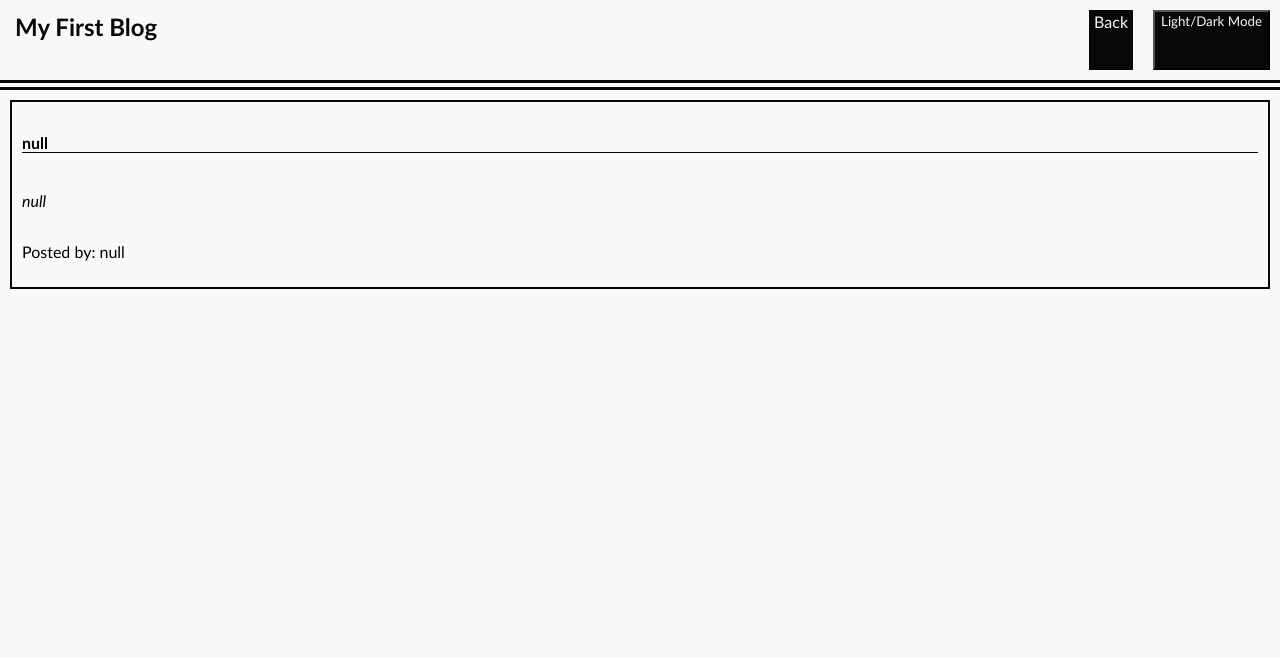
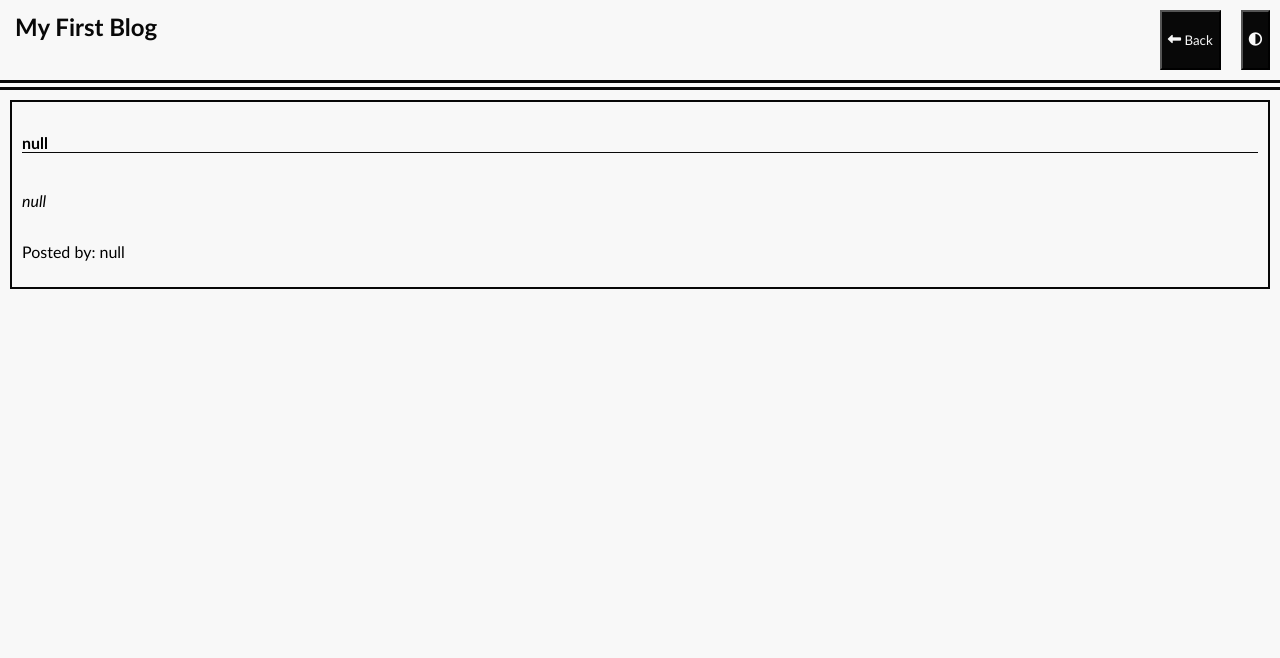
Before and after one commit to BeeCeeTee/CWRU-04-Personal-Blog, a plain HTML site: page blog.html in a window 1280 px wide. Shown: the top 658 px of the page. Drawn offline with nearby package versions, Linux system fonts and the light colour scheme.

Commit message:
added icons

```diff
--- a/assets/css/blog.css
+++ b/assets/css/blog.css
@@ -1,10 +1,4 @@
-:root {
-    --accent: #080808;
-    --submit: #080808;
-    --background: #F8F8F8;
-    --hover: #404040;
-}
-
+/* HEADER */
 header {
     height: 10vh;
     width: 100vw;
@@ -31,12 +25,14 @@ header {
     justify-content: flex-end;
 }
 
+form {
+    display: flex;
+}
+
 #back {
     display: flex;
+    align-items: center;
     margin: 10px;
-    padding: 2px 5px 2px 5px;
-    text-decoration: none;
-    text-align: center;
     background-color: var(--accent);
     color: var(--background);
 }
@@ -48,18 +44,21 @@ header {
     order: 1;
     margin: 10px;
     display: flex;
+    align-items: center;
     background-color: var(--accent);
     color: var(--background);
 }
 
 #theme:hover {
-    background-color: var(--hover)
+    background-color: var(--hover);
 }
 
+/* BLOG POSTS SECTION */
 section {
     height: 70vh;
 }
 
+/* FOOTER */
 footer {
     height: 12vh;
     border-top: 10px double var(--accent);
--- a/assets/css/form.css
+++ b/assets/css/form.css
@@ -1,25 +1,10 @@
-:root {
-    --accent: #080808;
-    --submit: #080808;
-    --background: #F8F8F8;
-    --hover: #404040;
-}
-
-* {
-    font-family: 'Trebuchet MS', 'Lucida Sans Unicode', 'Lucida Grande', 'Lucida Sans', Arial, sans-serif;
-}
-
-body {
-    background-color: var(--background);
-   margin: 0;
-   padding: 0;
-}
-
+/* GENERAL */
 main {
     width: 100vw;
     height: 87vh;
 }
 
+/* HEADER */
 header {
     height: 10vh;
     width: 100vw;
@@ -32,6 +17,7 @@ header {
     order: 1;
     margin: 10px;
     display: flex;
+    align-items: center;
     background-color: var(--accent);
     color: var(--background);
 }
@@ -40,6 +26,7 @@ header {
     background-color: var(--hover)
 }
 
+/* LEFT SIDE */
 #left {
     position: relative;
     text-align: center;
@@ -68,6 +55,7 @@ h1 {
     position: absolute;
 }
 
+/* RIGHT SIDE */
 #right {
     float: right;
     width: 49%;
--- a/assets/css/styles.css
+++ b/assets/css/styles.css
@@ -11,6 +11,6 @@
 
 body {
     background-color: var(--background);
-   margin: 0;
-   padding: 0;
+    margin: 0;
+    padding: 0;
 }
--- a/assets/js/blog.js
+++ b/assets/js/blog.js
@@ -1,6 +1,5 @@
 let outputSection = document.getElementById('output-section');
-
-
+const backButton = document.getElementById('back');
 
 function displayUserInput() {
     // let blogPostItem = JSON.parse(localStorage.getItem("blogPost"));
--- a/blog.html
+++ b/blog.html
@@ -4,9 +4,12 @@
     <meta charset="UTF-8">
     <meta name="viewport" content="width=device-width, initial-scale=1.0">
     <title>Blog Posts</title>
+    <script src="https://kit.fontawesome.com/64e53fb2c3.js" crossorigin="anonymous"></script>
     <link rel="stylesheet" href="./assets/css/styles.css" />
     <link rel="stylesheet" href="./assets/css/blog.css" />
 </head>
+
+
 <body>
     <main>
         <header>
@@ -14,13 +17,16 @@
                 <h2 id="page-title">My First Blog</h2>
             </div>
             <div id="right">
-                <button id="theme">Light/Dark Mode</button>
-                <a href="index.html" class="button" id="back">Back</a>
+                <button id="theme"><i class="fa-solid fa-circle-half-stroke"></i></button>
+                <form action="./index.html">
+                    <button id="back"><i class="fa-solid fa-left-long"></i>&nbsp;Back</button>
+                    <!-- Opted to use a button within a form to preserve both the 3d bevel look of the button and the link functionality -->
+                </form>
             </div>
         </header>
 
         <section id="output-section">
-
+            <!-- Dynamically-created html elements will go here -->
         </section>
 
         <footer>
```
Also changed, not shown: index.html (+2 -1 lines).
